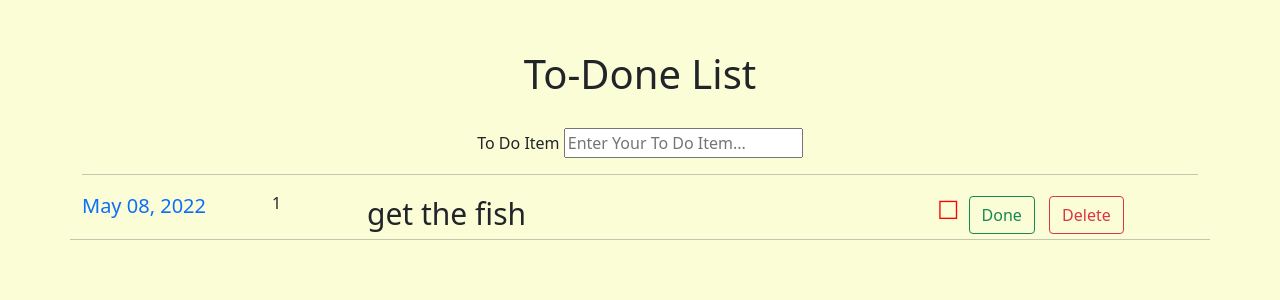
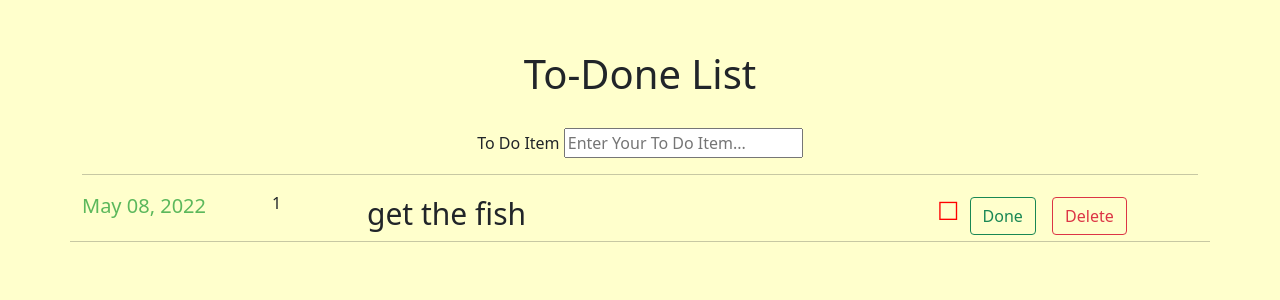
Before and after one commit to JimWasHere/flask_to_do_list, a Flask app: page / in a window 1280 px wide. Shown: the top 300 px of the page. Run offline with Flask 2, Linux system fonts and the light colour scheme; data comes from the database, SQL or seed files in the repository; some libraries are stand-ins or nearby versions.

Commit message:
Fixed some styling issues with html code for readability, played with the colors a little bit

```diff
--- a/static/styles.css
+++ b/static/styles.css
@@ -1,6 +1,7 @@
 body {
-    background-color: #FAFDD6;
+    background-color: #ffffcc;
     margin-top: 50px;
+
 }
 
 h1 {
@@ -23,23 +24,26 @@ div, span {
 
     text-align: left;
     font-size: 20px;
+    text-decoration: None;
+    color: #5cb85c
 
-    text-decoration: None;
 
 }
 
 .btn {
-    margin: 5px;
+
+    margin: 6px;
 
 }
 
 .not_done {
+
     font-size: 25px;
-    color: red;
+    color: #ff0000;
 
 }
 
 .done {
     font-size: 25px;
-    color: green;
+    color: #5cb85c;
 }
```
